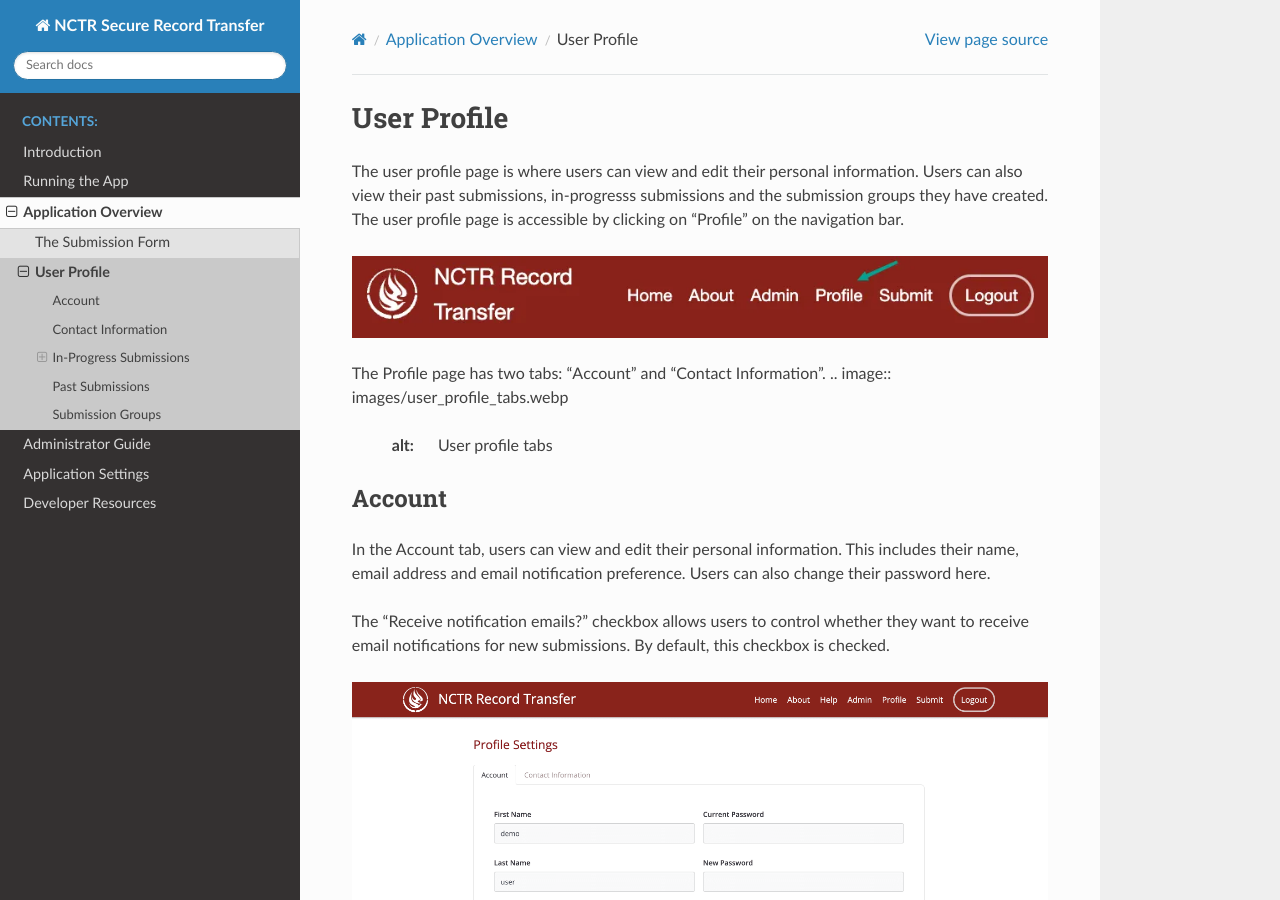
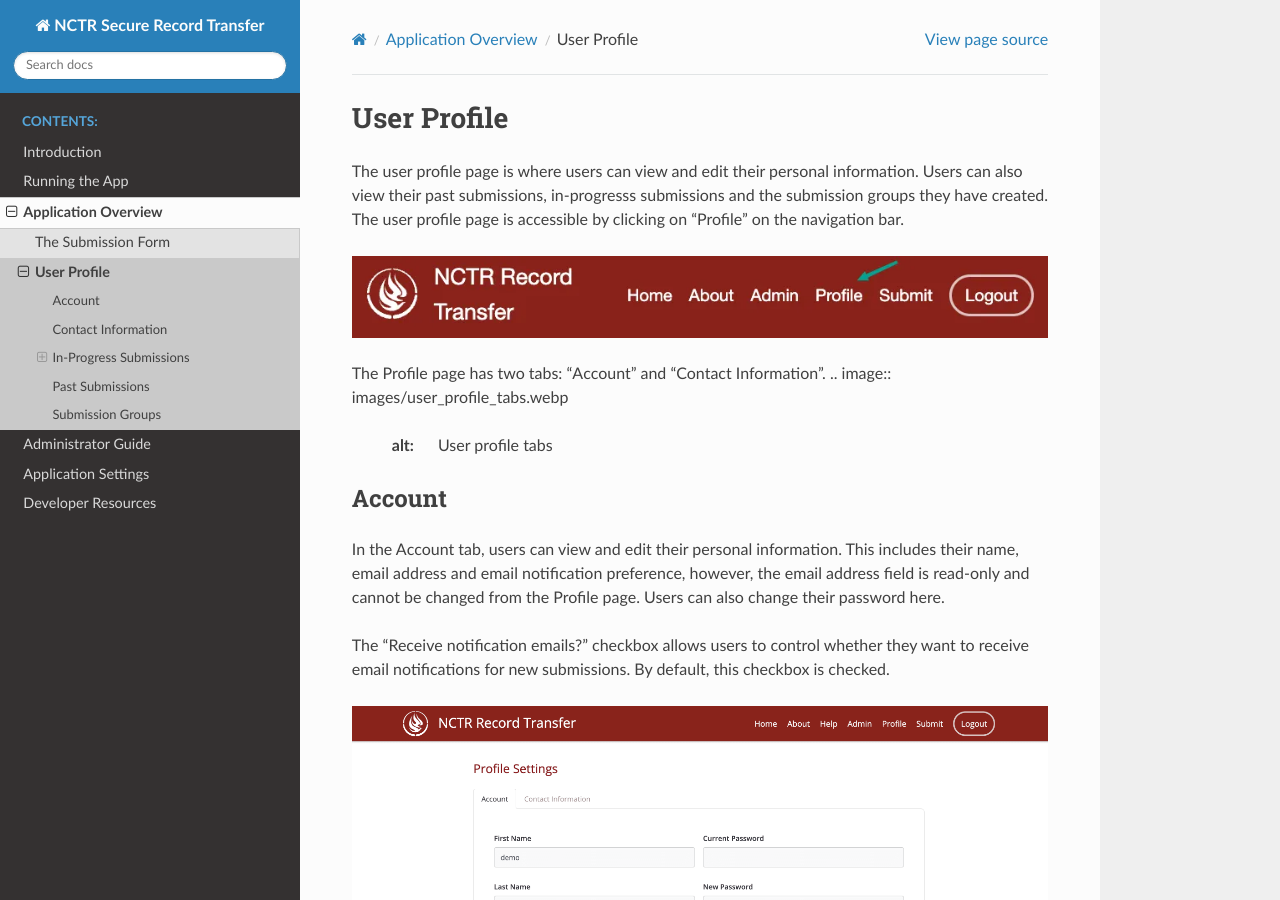
Before and after one commit to NationalCentreTruthReconciliation/Secure-Record-Transfer, a Sphinx documentation site: the page built from docs/application_overview/user-profile.rst, in a window 1280 px wide and 900 px high. Built offline with Sphinx 7.4.7 and the Read the Docs theme 3.1.0, drawn with Linux system fonts in a browser that asks for light colours.

Commit message:
Update docs/application_overview/user-profile.rst
Co-authored-by: Kelvin Oo <kelvinoo123@gmail.com>

```diff
--- a/docs/application_overview/user-profile.rst
+++ b/docs/application_overview/user-profile.rst
@@ -16,8 +16,7 @@ The Profile page has two tabs: "Account" and "Contact Information".
 Account
 --------------------
 In the Account tab, users can view and edit their personal information. This includes
-their name, email address and email notification preference. Users can also change their password
-here.
+their name, email address and email notification preference, however, the email address field is read-only and cannot be changed from the Profile page. Users can also change their password here.
 
 The "Receive notification emails?" checkbox allows users to control whether they want to receive
 email notifications for new submissions. By default, this checkbox is checked.
```
